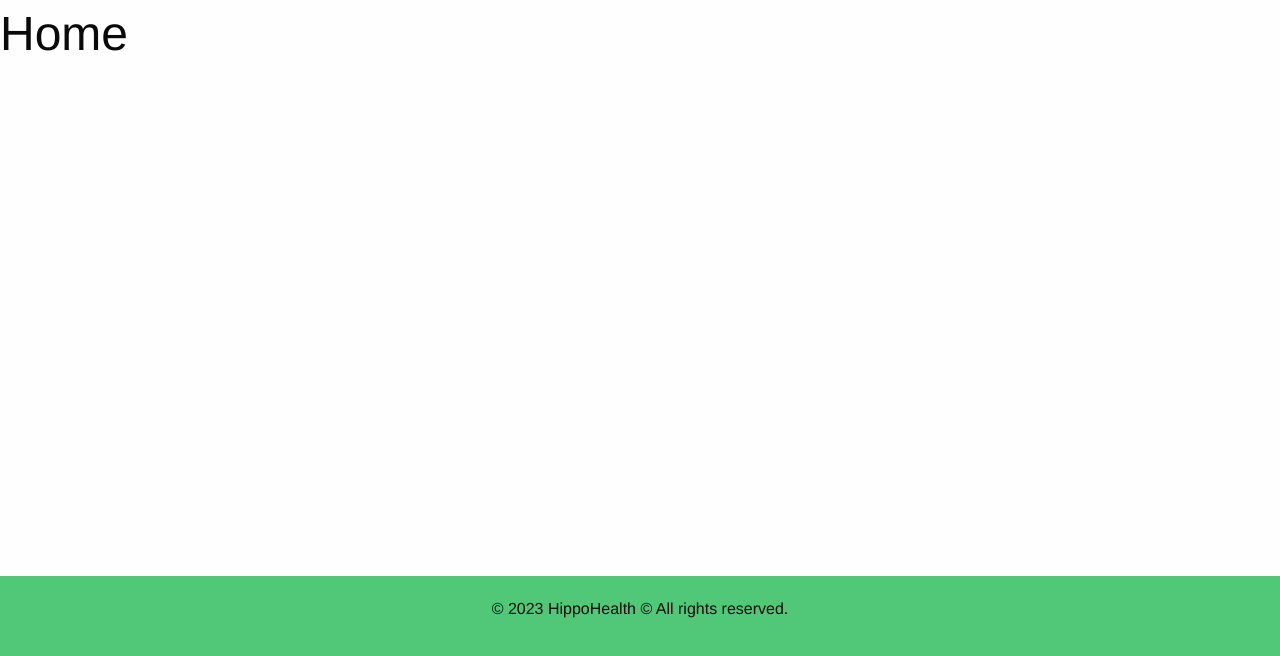
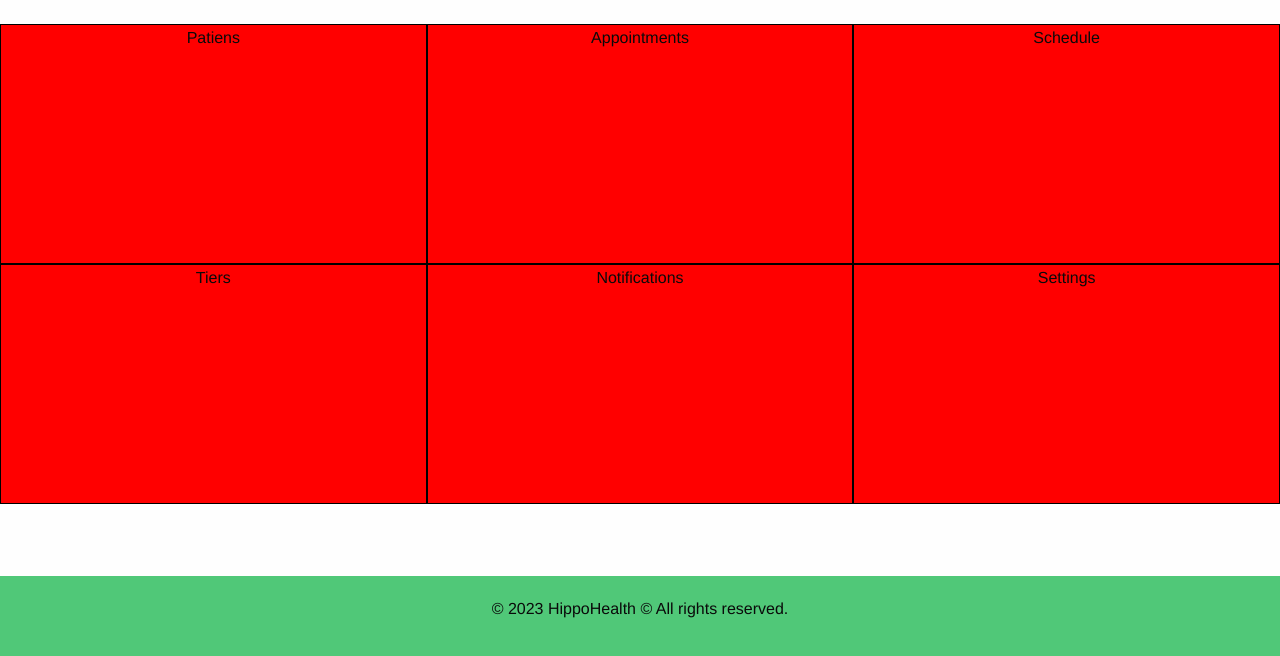
Before and after one commit to williammabotjaeng/hippohealth, a Flask app: page /home in a window 1280 px wide. Shown: the part 144-800 px from the top of the page. Run offline with Flask 3, Linux system fonts and the light colour scheme; a user stored in the database is signed in; some libraries are stand-ins or nearby versions.

Commit message:
boxes, css, height, home.html

```diff
--- a/static/css/app.css
+++ b/static/css/app.css
@@ -124,3 +124,13 @@
     height: 100px;
     padding: 4px;
 }
+
+.patients-box, .apps-box, .schedule-box, .tiers-box,
+.notifications-box, .settings-box {
+    height: 30vh;
+    width: 100%;
+    text-align: center;
+    align-items: center;
+    background-color: red;
+    border: 1px solid black;
+}
--- a/templates/home.html
+++ b/templates/home.html
@@ -1,6 +1,28 @@
 {% extends 'layout.html' %}
 {% block content %}
 <div class="container">
-  <h1>Home</h1>
+    <br>
+    <div class="grid-x grid-padding-x"> <!-- Aligned to the left -->
+        <div class="cell large-4 patients-box">
+            <p>Patiens</p>
+        </div>
+        <div class="cell large-4 apps-box">
+            <p>Appointments</p>
+        </div>
+        <div class="cell large-4 schedule-box">
+            <p>Schedule</p>
+        </div>
+      </div>
+      <div class="grid-x grid-padding-x"> <!-- Aligned to the right -->
+        <div class="cell large-4 tiers-box">
+            <p>Tiers</p>
+        </div>
+        <div class="cell large-4 notifications-box">
+            <p>Notifications</p>
+        </div>
+        <div class="cell large-4 settings-box">
+            <p>Settings</p>
+        </div>
+      </div>
 </div>
 {% endblock %}
```
